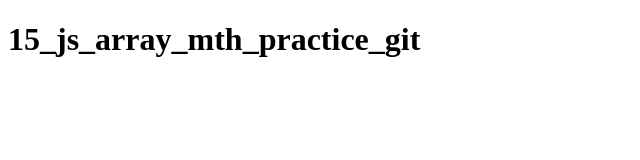
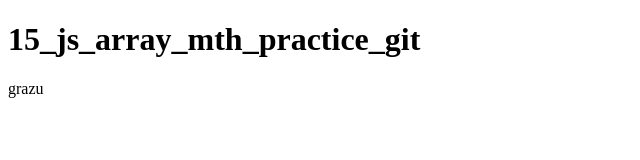
Before and after one commit to Tanastris/15_js_array_mth_practice_git, a plain HTML site: page index.html in a window 1280 px wide. Shown: the full height of the page, 0-640 px from the left. Drawn offline with Linux system fonts and the light colour scheme.

Commit message:
new branch

```diff
--- a/index.html
+++ b/index.html
@@ -7,5 +7,6 @@
   </head>
   <body>
     <h1>15_js_array_mth_practice_git</h1>
+    <p>grazu</p>
   </body>
 </html>
```
